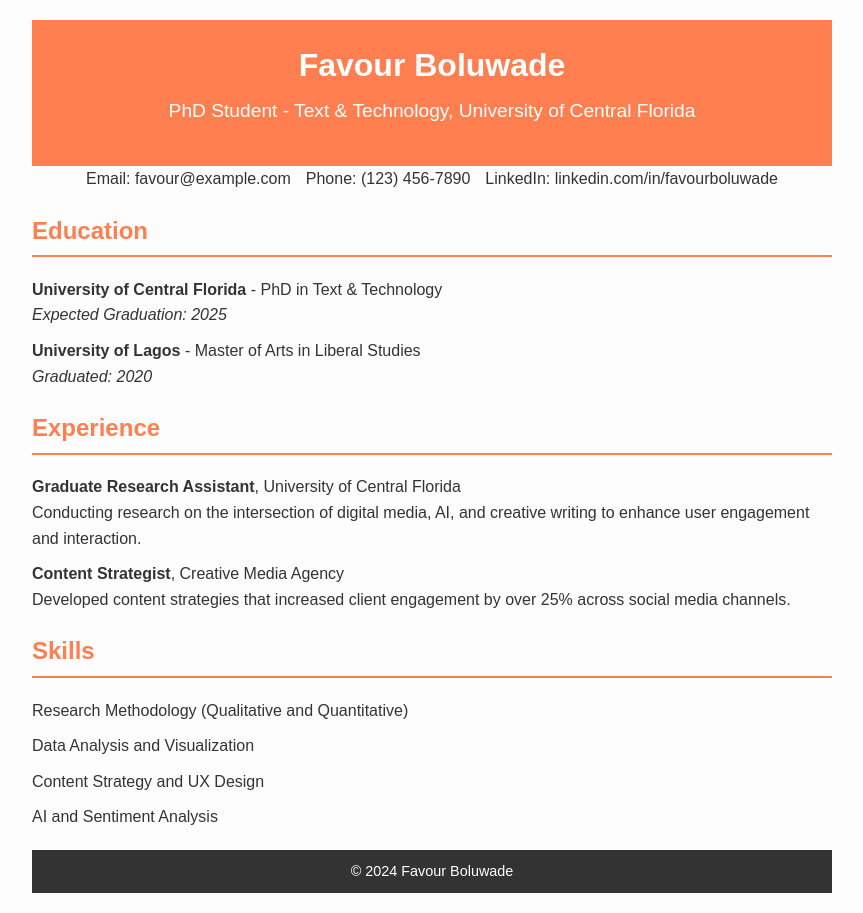
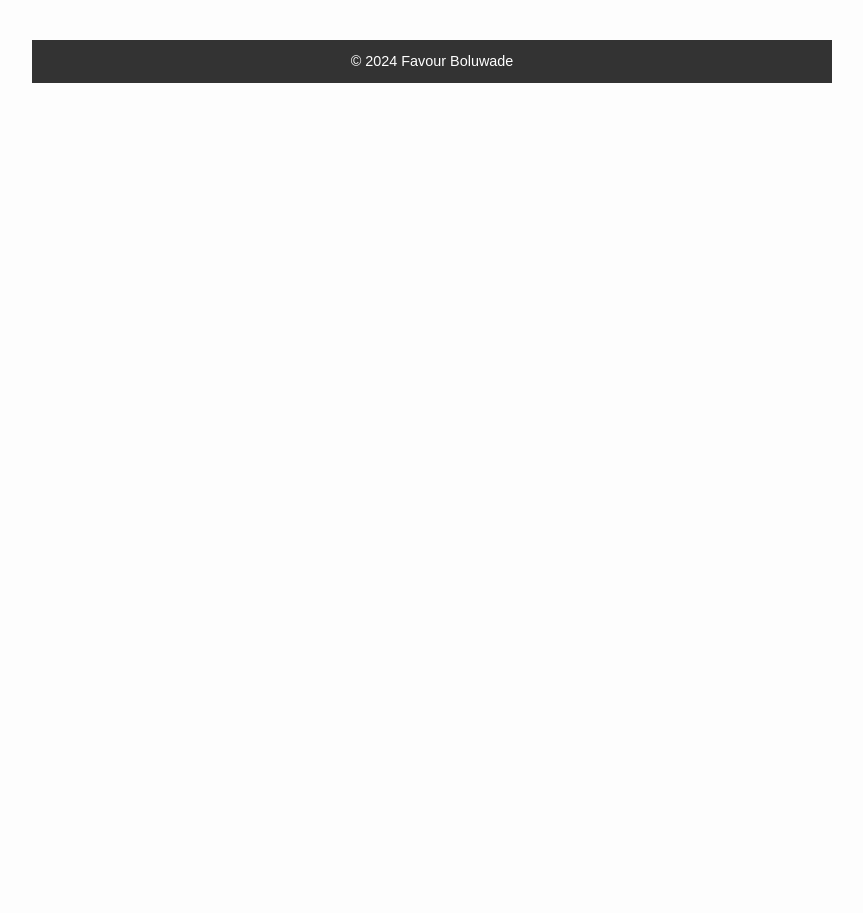
Before and after one commit to FavourB1/Curriculum-Vitae, a Jekyll site: the page built from index.md, in a window 1280 px wide. Shown: the whole page, without its empty margins (208-1071 px from the left). Built offline with Jekyll 4.4.1, drawn with Linux system fonts in a browser that asks for light colours; our own code applies the rules of GitHub Pages for plain Markdown files.

Commit message:
Update default.html

```diff
--- a/_layouts/default.html
+++ b/_layouts/default.html
@@ -77,51 +77,6 @@
 
   <div class="container">
 
-    <!-- Header Section -->
-    <header>
-      <h1>Favour Boluwade</h1>
-      <p>PhD Student - Text & Technology, University of Central Florida</p>
-    </header>
-
-    <!-- Contact Information -->
-    <section class="contact-info">
-      <span>Email: favour@example.com</span>
-      <span>Phone: (123) 456-7890</span>
-      <span>LinkedIn: linkedin.com/in/favourboluwade</span>
-    </section>
-
-    <!-- Education Section -->
-    <section>
-      <h2>Education</h2>
-      <ul class="section-list">
-        <li><strong>University of Central Florida</strong> - PhD in Text & Technology<br>
-        <em>Expected Graduation: 2025</em></li>
-        <li><strong>University of Lagos</strong> - Master of Arts in Liberal Studies<br>
-        <em>Graduated: 2020</em></li>
-      </ul>
-    </section>
-
-    <!-- Experience Section -->
-    <section>
-      <h2>Experience</h2>
-      <ul class="section-list">
-        <li><strong>Graduate Research Assistant</strong>, University of Central Florida<br>
-          Conducting research on the intersection of digital media, AI, and creative writing to enhance user engagement and interaction.</li>
-        <li><strong>Content Strategist</strong>, Creative Media Agency<br>
-          Developed content strategies that increased client engagement by over 25% across social media channels.</li>
-      </ul>
-    </section>
-
-    <!-- Skills Section -->
-    <section>
-      <h2>Skills</h2>
-      <ul class="section-list">
-        <li>Research Methodology (Qualitative and Quantitative)</li>
-        <li>Data Analysis and Visualization</li>
-        <li>Content Strategy and UX Design</li>
-        <li>AI and Sentiment Analysis</li>
-      </ul>
-    </section>
 
     <!-- Footer -->
     <footer>
```
